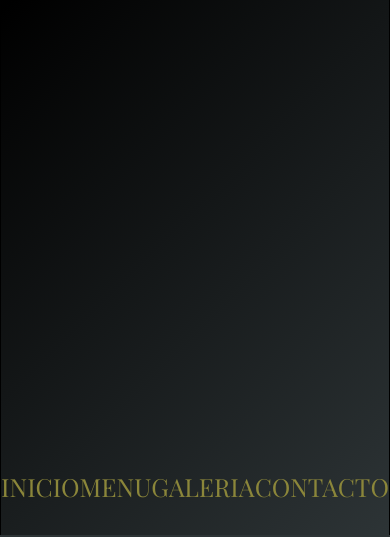
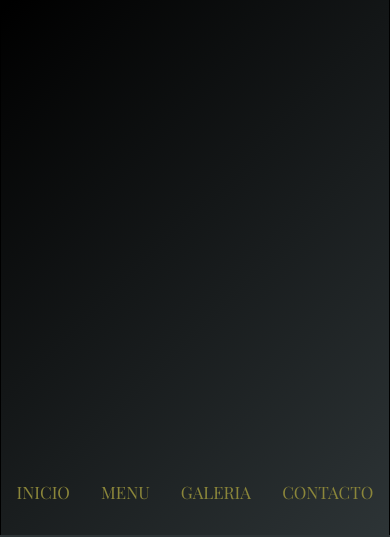
Before and after one commit to gallegoslucas/cornicione, a plain HTML site: page index.html in a window 390 px wide. Shown: the part 309-846 px from the top of the page. Drawn offline with nearby package versions, Linux system fonts and the light colour scheme.

Commit message:
cambiosbarramenu

```diff
--- a/estilos.css
+++ b/estilos.css
@@ -62,6 +62,7 @@ body{
     align-items: flex-end;
     justify-content: center;
     font-size: 25px;
+
 
 
 }
@@ -759,7 +760,7 @@ body{
 
     font-family: 'Playfair Display', serif;
     text-decoration: none;
-    font-size: 25px;
+    font-size: 17px;
     color: #8b863a;
     transition: all 1s ease;
 
```
